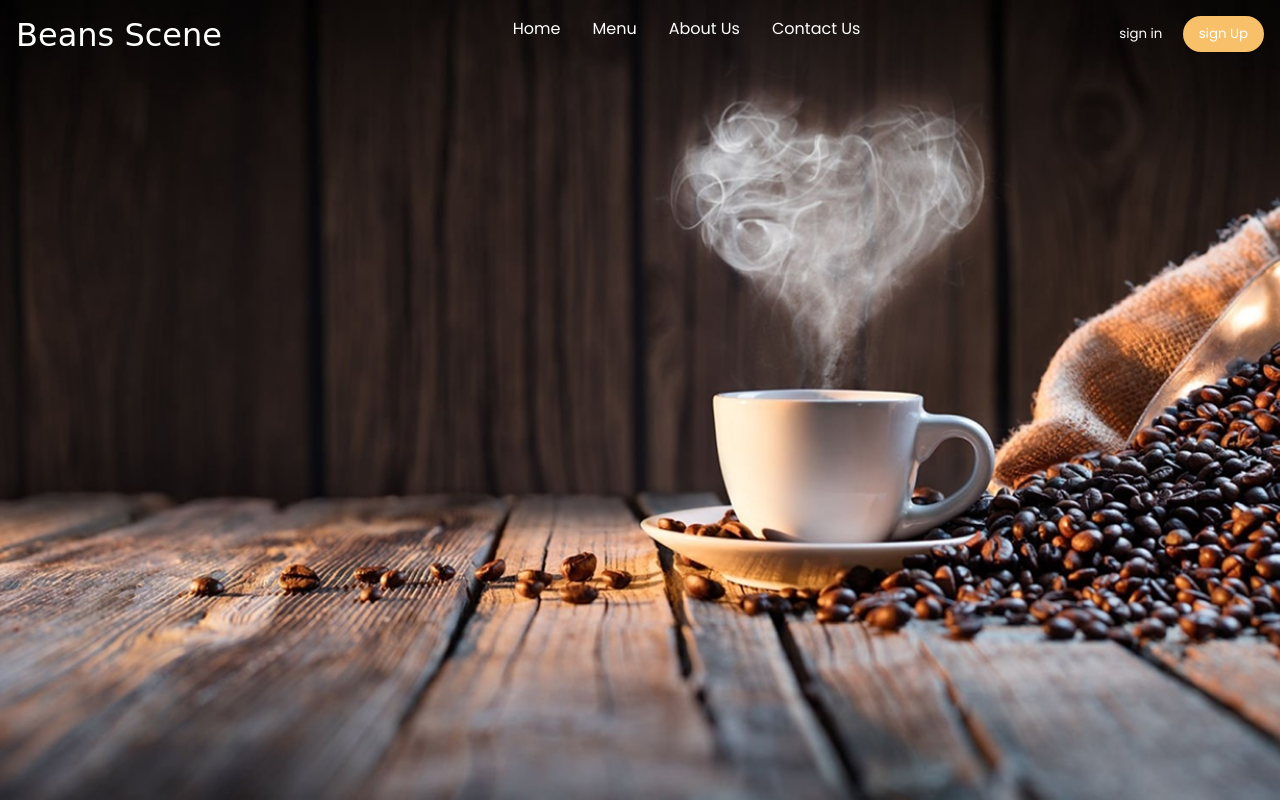
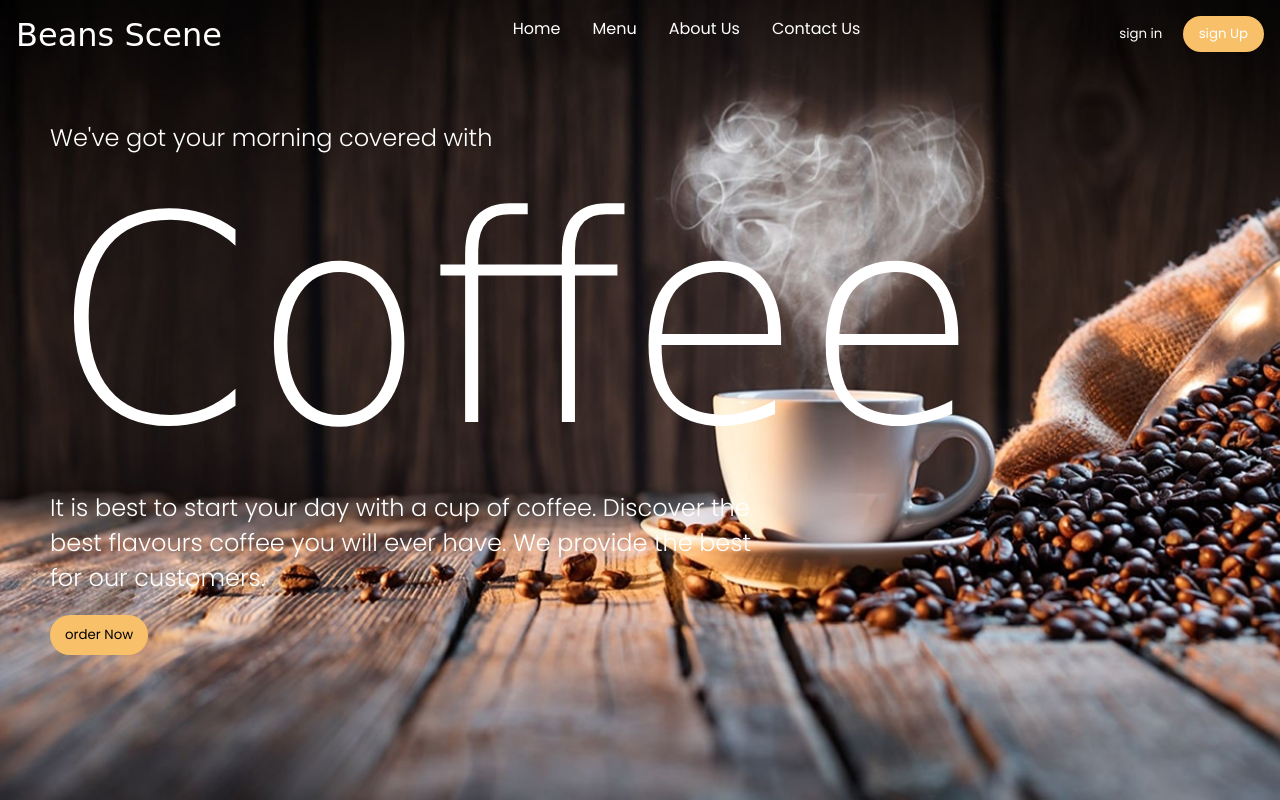
Before and after one commit to mohaproprog/coffe-beans-web, a plain HTML site: page index.html in a window 1280 px wide. Drawn offline with Linux system fonts and the light colour scheme; a web font is replaced by a local one.

Commit message:
added hero

```diff
--- a/index.html
+++ b/index.html
@@ -33,6 +33,17 @@
                     <button class="signup">sign Up</button>
                 </div>
         </nav>
+
+        <!-- hero starts -->
+
+        <div class="hero">
+            <p>We've got your morning covered with</p>
+            <h1>Coffee</h1>
+            <p>It is best to start your day with a cup of coffee. Discover the <br>
+            best flavours coffee you will ever have. We provide the best<br>
+            for our customers.</p>
+            <button>order Now</button>
+        </div>
     </section>
 
 
--- a/style.css
+++ b/style.css
@@ -16,18 +16,14 @@
 .navbar{
     display: flex;
     justify-content: space-between;
-    padding: 1rem;4
+    padding: 1rem;
     position: relative;
-}
-.logo{
-
 }
 .logo a{
     font-family: "Clicker Script", cursive;
     text-decoration: none;
     font-size: 2em;
     color: white;
-
 }
 .logo a:hover{
     color: #F9C06A;
@@ -127,3 +123,37 @@
     }
 
 }
+/* navbar ended  */
+
+/* hero styling */
+.hero{
+    padding: 50px;
+    font-size: 1.5rem;
+    font-weight: 300;
+}
+
+.hero h1{
+    font-size: 18rem;
+    font-family: "Clicker Script", cursive;
+    font-weight: 200;
+}
+.hero button{
+    font-weight: 1rem;
+    padding: 10px 15px;
+    border-radius: 30px;
+    border: none;
+    background: #F9C06A;
+    color:black;
+    margin-top: 20px;
+}
+
+@media (max-width:900px){
+    .hero{
+        font-size: 1rem;
+        margin-top:100px;
+    }
+    .hero h1{
+        font-size: 12rem;
+        color: #F9C06A;
+    }
+}
```
